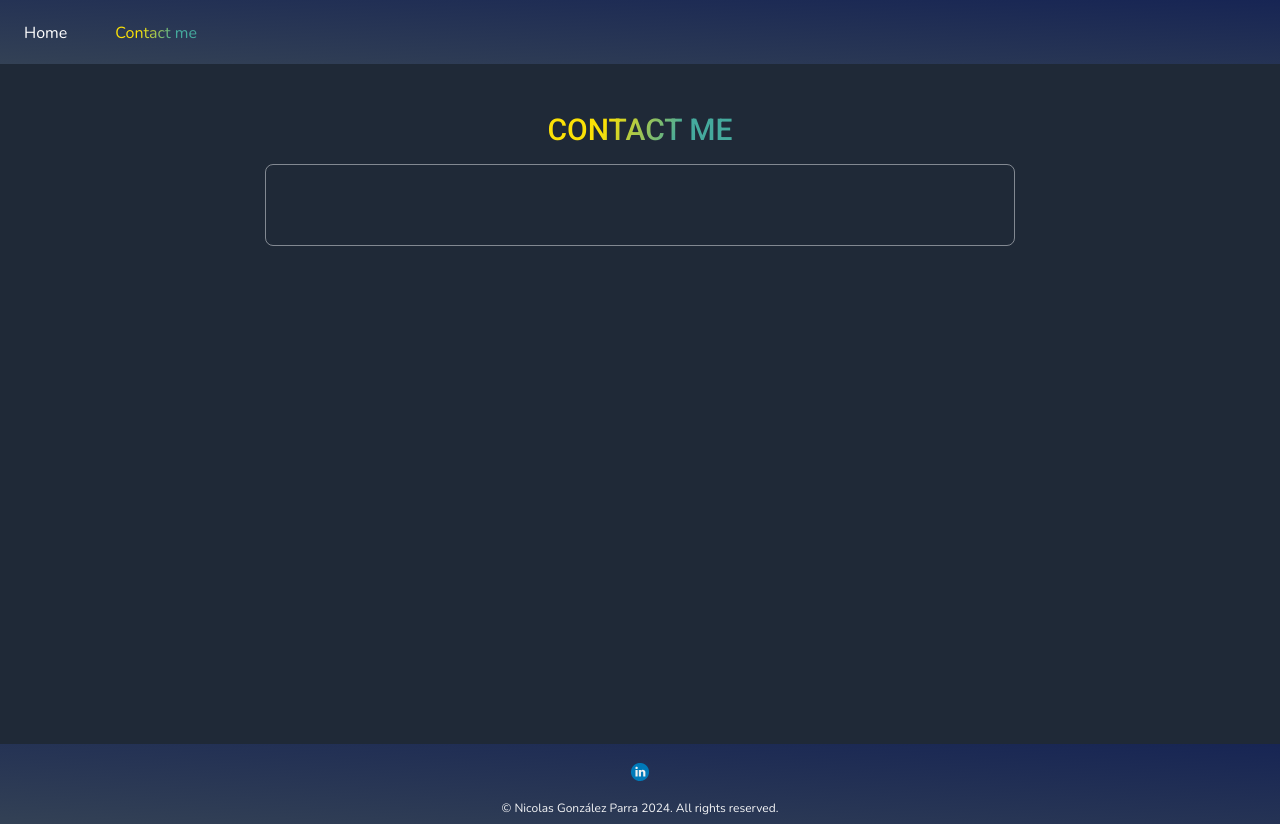
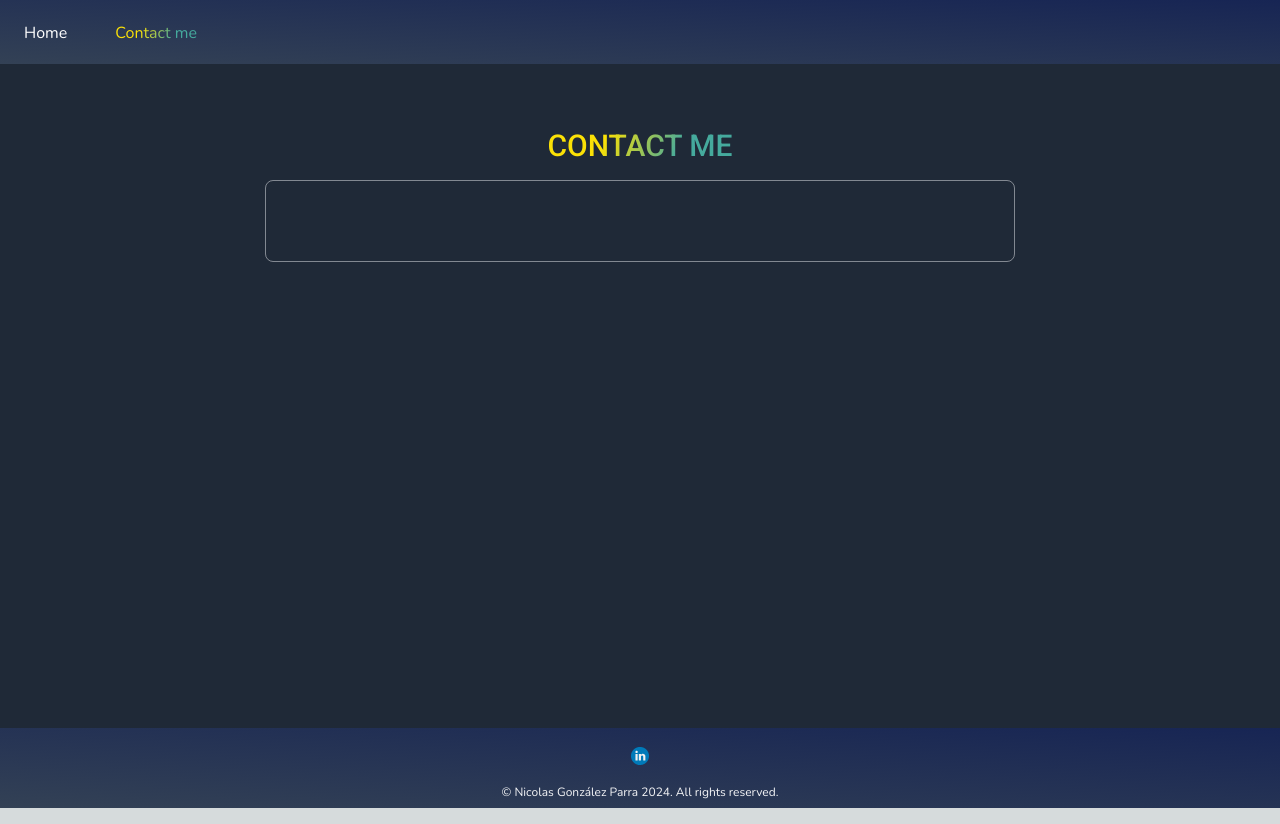
Before and after one commit to nognzlz/cv-nicolasparra, a Next.js app: page /contact-me in a window 1280 px wide. Built offline with nearby package versions, Linux system fonts and the light colour scheme.

Commit message:
refactor page layout

```diff
--- a/src/app/contact-me/page.tsx
+++ b/src/app/contact-me/page.tsx
@@ -1,17 +1,10 @@
-import { Footer } from "@/components/Footer";
-import { Header } from "@/components/Header";
 import { Heading } from "@/components/Heading";
-import { PageContent } from "@/components/Layout/PageContent";
-import { PageWrapper } from "@/components/Layout/PageWrapper";
 import { Textarea } from "@/components/Input/Textarea";
 import React from "react";
 
 export default () => {
   return (
     <>
-      <Header />
-      <PageWrapper>
-        <PageContent>
       <div className="flex flex-col p-4 space-y-4 md:my-8 my-4">
         <div className="text-center">
           <Heading>Contact me</Heading>
@@ -20,9 +13,6 @@ export default () => {
           <Textarea />
         </div>
       </div>
-        </PageContent>
-      </PageWrapper>
-      <Footer />
     </>
   );
 };
--- a/src/app/layout.tsx
+++ b/src/app/layout.tsx
@@ -1,6 +1,10 @@
 import type { Metadata } from "next";
 import { Inter } from "next/font/google";
 import "./globals.css";
+import { PageWrapper } from "@/components/Layout/PageWrapper";
+import { PageContent } from "@/components/Layout/PageContent";
+import { Header } from "@/components/Header";
+import { Footer } from "@/components/Footer";
 
 const inter = Inter({ subsets: ["latin"] });
 
@@ -16,7 +20,13 @@ export default function RootLayout({
 }>) {
   return (
     <html lang="en">
-      <body className={inter.className}>{children}</body>
+      <body className={inter.className}>
+        <Header />
+        <PageWrapper>
+          <PageContent>{children}</PageContent>
+        </PageWrapper>
+        <Footer />
+      </body>
     </html>
   );
 }
--- a/src/app/page.tsx
+++ b/src/app/page.tsx
@@ -1,10 +1,6 @@
-import { Header } from "@/components/Header";
-import { Footer } from "@/components/Footer";
 import { Hero } from "@/components/Hero";
 import clsx from "clsx";
 import { Nunito } from "next/font/google";
-import { PageWrapper } from "@/components/Layout/PageWrapper";
-import { PageContent } from "@/components/Layout/PageContent";
 import { Computer } from "@/components/Icons/Computer";
 
 const nunito = Nunito({ weight: "400", subsets: ["latin"] });
@@ -12,9 +8,6 @@ const nunito = Nunito({ weight: "400", subsets: ["latin"] });
 export default function Home() {
   return (
     <>
-      <Header />
-      <PageWrapper>
-        <PageContent>
       <Hero />
       <div className="flex w-90% md:w-[750px] mx-auto flex-col items-center p-12 bg-gradient-radial from-slate-300/25 from-10% via-transparent via-55% to-transparent">
         <Computer className="md:w-64 md:h-64 w-48 h-48" />
@@ -27,9 +20,6 @@ export default function Home() {
       >
         Software development services
       </p>
-        </PageContent>
-      </PageWrapper>
-      <Footer />
     </>
   );
 }
--- a/src/components/Layout/PageContent/PageContent.tsx
+++ b/src/components/Layout/PageContent/PageContent.tsx
@@ -7,7 +7,7 @@ type Props = {
 export const PageContent = ({ children }: Props) => {
   return (
     <main className="w-full">
-      <div className="h-16"></div>
+      <div className="h-20"></div>
       {children}
     </main>
   );
--- a/src/components/Layout/PageWrapper/PageWrapper.tsx
+++ b/src/components/Layout/PageWrapper/PageWrapper.tsx
@@ -6,7 +6,7 @@ type Props = {
 
 export const PageWrapper = ({ children }: Props) => {
   return (
-    <div className="w-full min-h-screen flex flex-col items-center justify-start bg-gray-800 -mb-20 pb-20">
+    <div className="w-full min-h-screen flex flex-col items-center justify-start bg-gray-800 -mb-24 pb-20">
       {children}
     </div>
   );
```
Lines whose indentation alone changed are shown as unchanged.
